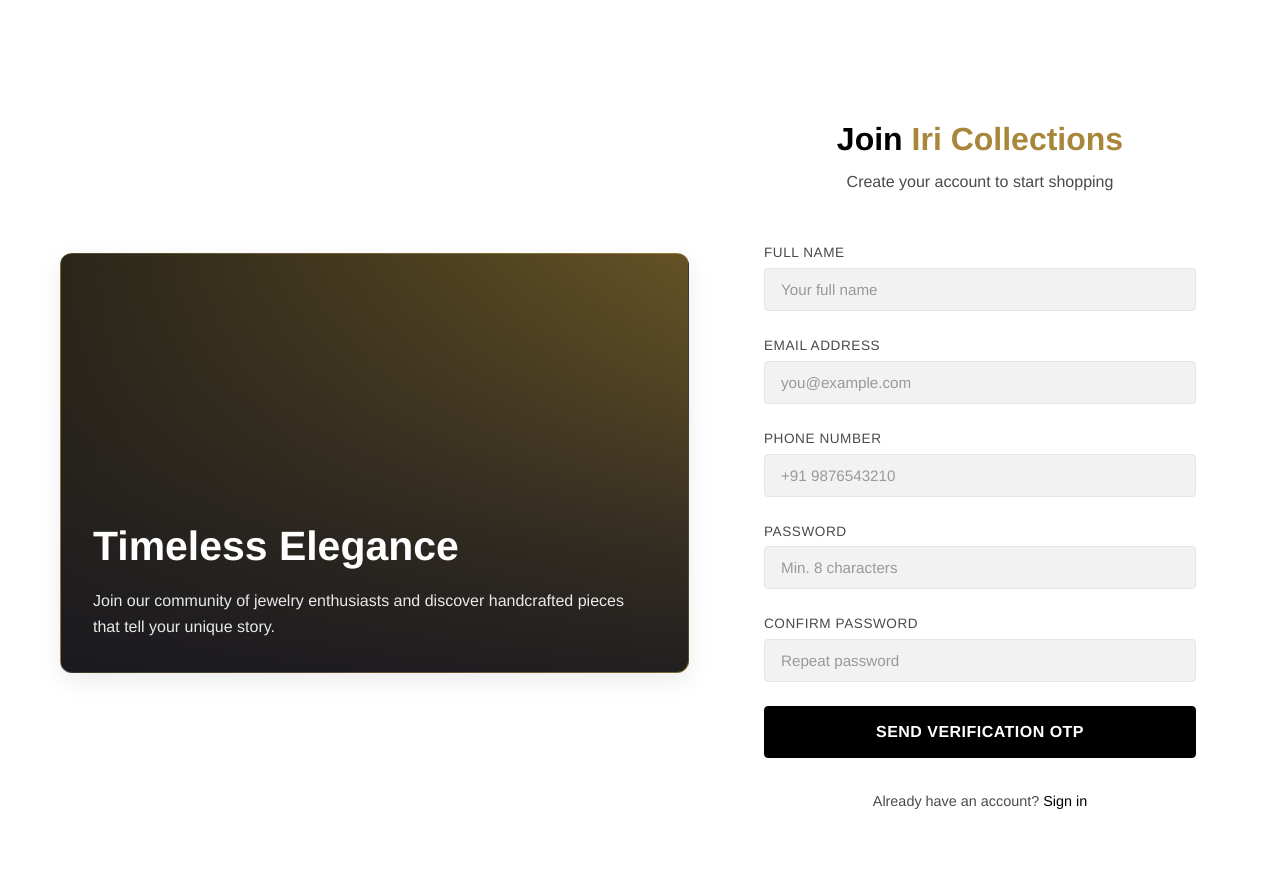
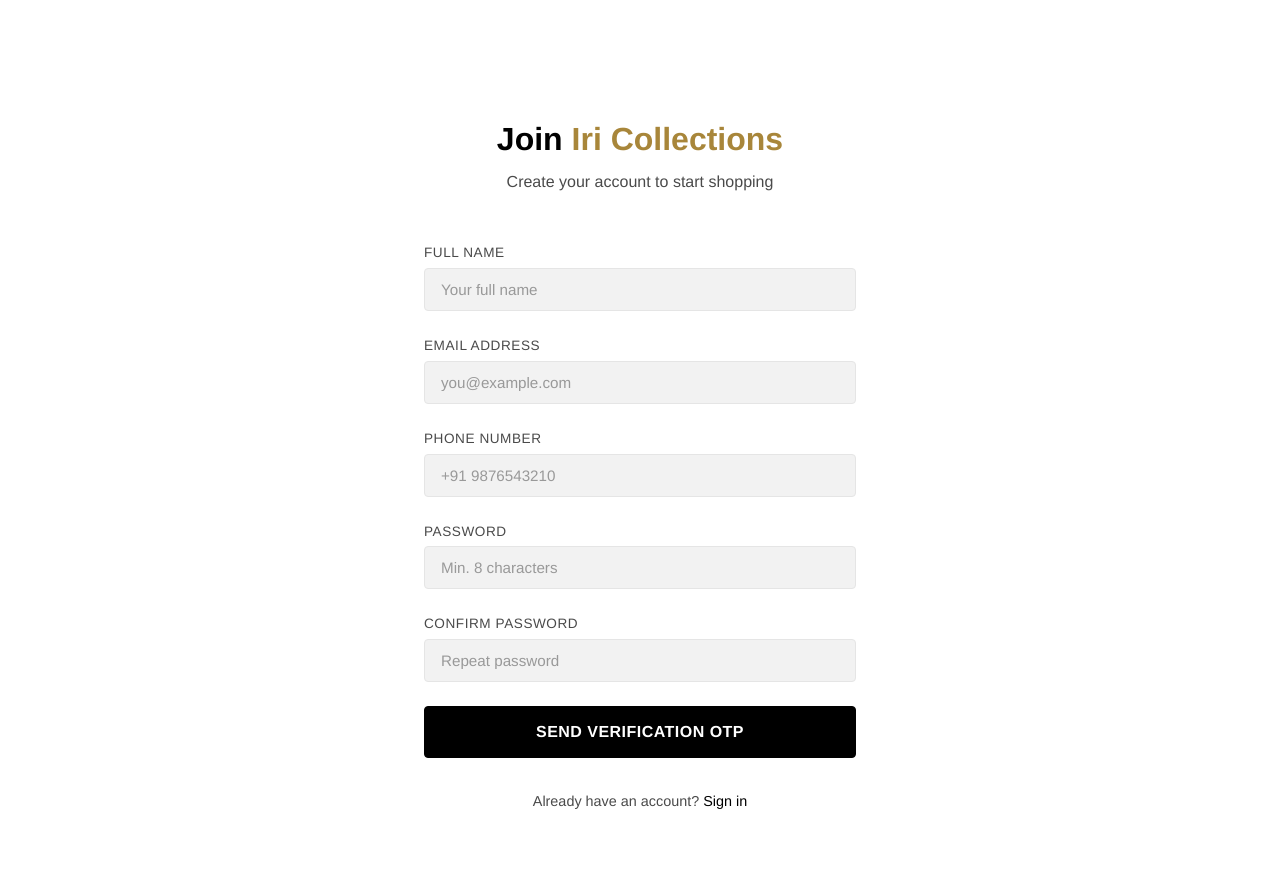
Before and after one commit to Kapardhi-Pennati/Iri-collections_prod, a Django app: page /signup/ in a window 1280 px wide. Run offline with Django 5.2, Linux system fonts and the light colour scheme; data comes from the database, SQL or seed files in the repository; parts of the project's set-up code (start-up, migrations or seed data) failed here and were passed over; some libraries are stand-ins or nearby versions; some web fonts are replaced.

Commit message:
refactor: simplify authentication page layout and remove visual elements
- Adjusted grid layout for the authentication page to improve responsiveness.
- Removed unused visual sections from login and signup templates for a cleaner design.
- Updated CSS styles to enhance alignment and max-width settings for better user experience.

```diff
--- a/static/css/style.css
+++ b/static/css/style.css
@@ -951,26 +951,17 @@
  .auth-page {
      min-height: 100vh;
      display: grid;
-     grid-template-columns: minmax(300px, 1fr) minmax(360px, 480px);
-     gap: clamp(1.5rem, 4vw, 4rem);
+     grid-template-columns: minmax(300px, 480px);
      align-items: center;
      justify-content: center;
-     max-width: 1240px;
+     justify-items: center;
+     max-width: 640px;
      margin: 0 auto;
      padding: clamp(5rem, 7vw, 7rem) clamp(1rem, 4vw, 2.5rem) clamp(2rem, 4vw, 3rem);
  }
 
  .auth-visual {
-     min-height: 420px;
-     border-radius: var(--radius-lg);
-     display: flex;
-     align-items: flex-end;
-     padding: clamp(1.5rem, 2.5vw, 2.5rem);
-     color: #fff;
-     position: relative;
-     overflow: hidden;
-     border: 1px solid rgba(255, 255, 255, 0.08);
-     box-shadow: var(--shadow-lg);
+     display: none;
  }
 
  .auth-visual::after {
@@ -2225,9 +2216,6 @@
 }
 /* Auth Responsive */
 @media (max-width: 992px) {
-    .auth-visual {
-        display: none;
-    }
     .auth-page {
         grid-template-columns: minmax(280px, 460px);
         min-height: auto;
--- a/templates/signup.html
+++ b/templates/signup.html
@@ -9,13 +9,6 @@
 
 {% block content %}
 <div class="auth-page fade-in">
-    <section class="auth-visual auth-visual-signup" aria-hidden="true">
-        <div class="auth-visual-content">
-            <h2>Timeless Elegance</h2>
-            <p>Join our community of jewelry enthusiasts and discover handcrafted pieces that tell your unique story.</p>
-        </div>
-    </section>
-
     <div class="auth-content">
         <div class="auth-card">
             <h1>Join <span class="text-gold">Iri Collections</span></h1>
```
Also changed, not shown: templates/login.html (+0 -7 lines).
